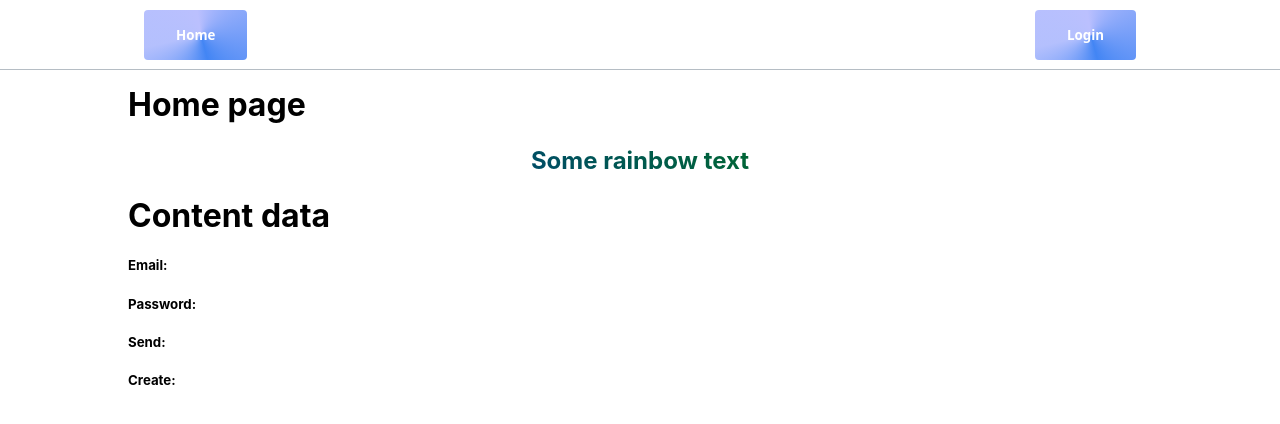
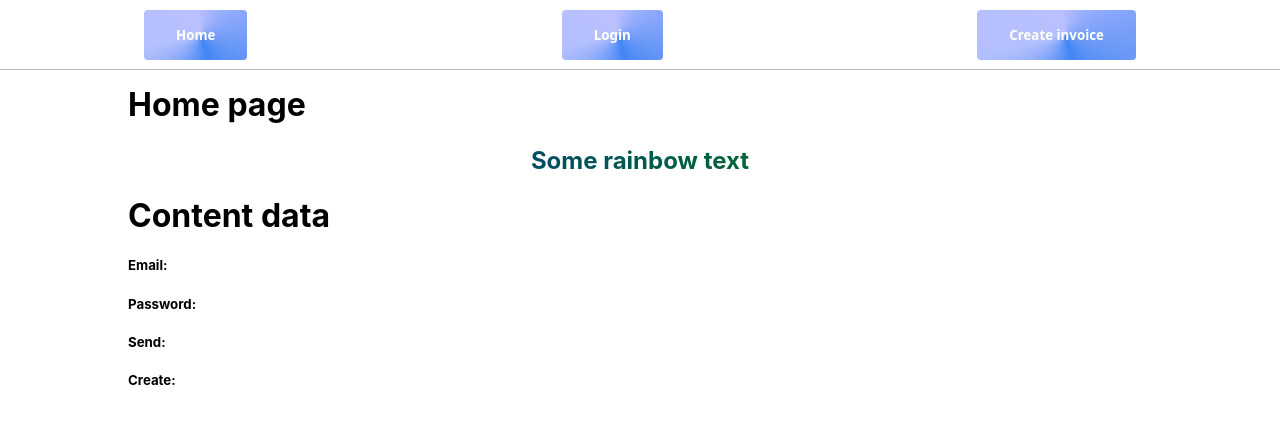
Before and after one commit to seng-fudge/frontend, a Next.js app: page / in a window 1280 px wide. Shown: the top 424 px of the page. Built offline with nearby package versions, Linux system fonts and the light colour scheme.

Commit message:
feat: add create invoice link

```diff
--- a/components/navbar.js
+++ b/components/navbar.js
@@ -17,7 +17,15 @@ export default function NavBar() {
         {email ? (<li><LogoutButton/></li>) : (<li><Link href="/login" passHref>
           <button className="btn-gradient">Login</button>
         </Link></li>)}
+        <li>
+          <Link href="/createInvoice" passhref>
+              <button className="btn-gradient">
+                  Create invoice
+              </button>
+          </Link>
+      </li>
       </ul>
+
     </nav>
   );
 }
```
